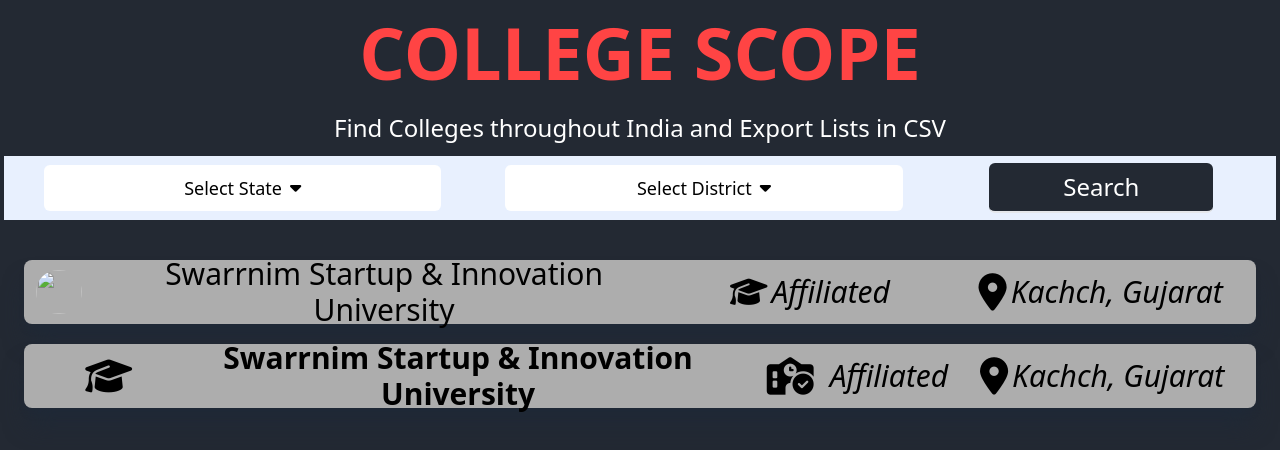
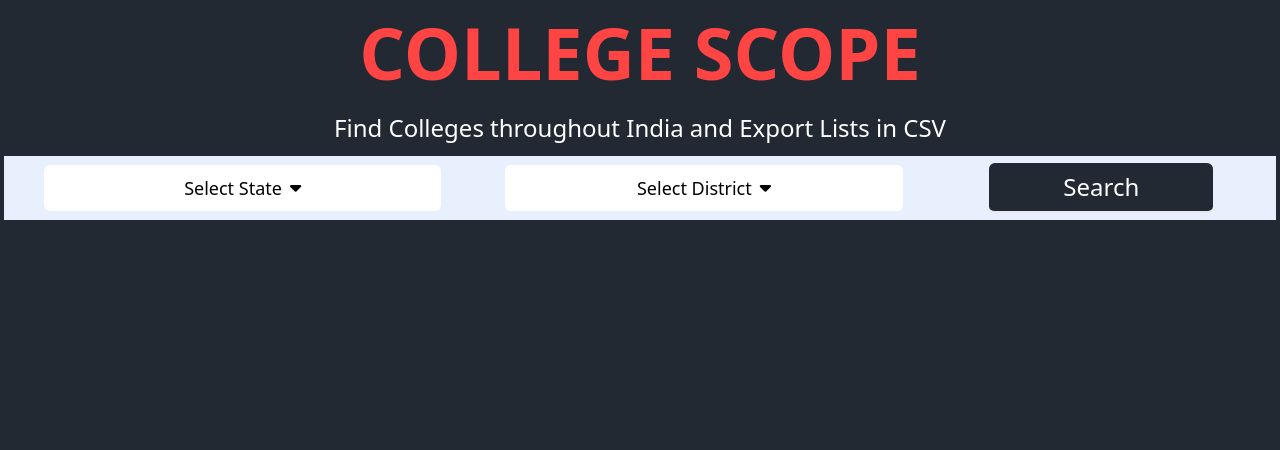
Before and after one commit to AryanBhati7/CollegeScope, a website: page index.html in a window 1280 px wide. Drawn offline with nearby package versions, Linux system fonts and the light colour scheme; some packages are replaced by stand-ins of ours; no server answers; a script that the page names is missing.

Commit message:
updates routes

```diff
--- a/index.html
+++ b/index.html
@@ -77,51 +77,6 @@
 
         <!-- College List -->
         <div id="collegeList" class="w-full flex flex-col justify-center items-center mt-10 md:px-5 gap-5 ">
-            <div id="college"
-                class="text-base md:text-3xl  font-sans rounded-lg shadow-xl  shadow-gray-800 w-full px-3 h-16  bg-[#ADADAD] flex justify-around items-center gap-1">
-                <div id="countryFlag" class="w-12 h-11"><img class="w-full h-full rounded-full" src="flag.png" alt="">
-                </div>
-                <div id="collegeName" class="text-center md:pl-5 ">Swarrnim
-                    Startup &
-                    Innovation
-                    University
-                </div>
-                <div id="collegeType" class="w-28 md:w-3/12 flex gap-1 justify-center items-center md:flex-row italic">
-                    <i class="fa-solid fa-graduation-cap"></i>
-                    <div id="stateText">Affiliated</div>
-                </div>
-                <div id="collegeLocation" class="w-26 md:w-3/12 flex gap-1 justify-center italic items-center"><i
-                        class="fa-lg fa-solid fa-location-dot"></i>
-                    <div id="stateText" clas="text-center flex justify-center pl-5">Kachch, Gujarat</div>
-                </div>
-            </div>
-
-
-
-            <div id="college"
-                class="text-lg md:text-3xl  font-sans rounded-lg shadow-xl  shadow-gray-800 w-full px-3  bg-[#ADADAD] flex flex-col md:flex-row md:h-16 justify-around items-center gap-2">
-
-                <div id="collegeName" class="text-center justify-center items-center md:pl-5 font-bold flex ">
-                    <div id="countryFlag" class="w-28 h-14 hidden justify-center items-center md:flex"> <i
-                            class="fa-solid fa-graduation-cap fa-lg"></i></i>
-                    </div>
-                    <div class="nameText">
-                        Swarrnim
-                        Startup &
-                        Innovation
-                        University
-                    </div>
-                </div>
-                <div id="collegeType"
-                    class="w-28 md:w-2/12 flex md:gap-4 items-center justify-center gap-2 md:flex-row italic">
-                    <i class="fa-solid fa-school-circle-check fa-lg"></i>
-                    <div id="stateText">Affiliated</div>
-                </div>
-                <div id="collegeLocation" class="w-26 md:w-3/12 flex gap-1 justify-center italic items-center"><i
-                        class="fa-lg fa-solid fa-location-dot"></i>
-                    <div id="stateText" clas="text-center flex justify-center pl-5">Kachch, Gujarat</div>
-                </div>
-            </div>
 
         </div>
         <script src="js/search.js"></script>
```
Also changed, not shown: server.js (+8 -3 lines).
